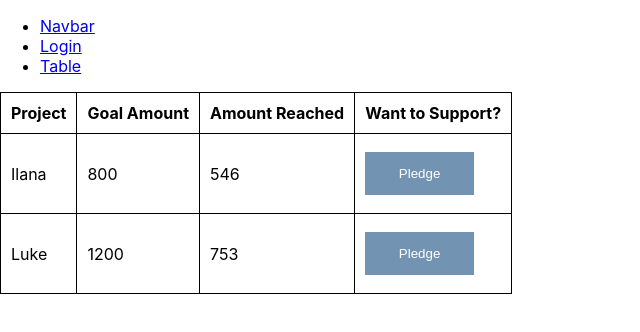
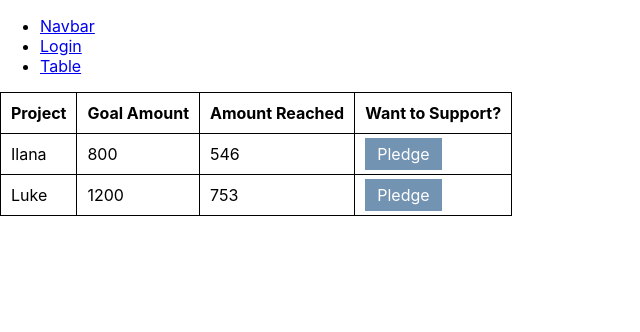
Before and after one commit to luke-bluefintech/PunchBeginnerApp, a React (Create React App) app in the folder it_1_code/: page /table in a window 1280 px wide. Shown: the top 332 px of the page, without its empty margins (0-640 px from the left). Built offline with nearby package versions, Linux system fonts and the light colour scheme.

Commit message:
changed buttons

```diff
--- a/it_1_code/src/table/Table.css
+++ b/it_1_code/src/table/Table.css
@@ -17,10 +17,10 @@ tr {
   }
 
   /* Set a style for all buttons */
-button {
+pledgebutton {
     background-color: #7393B3;
     color: white;
-    padding: 14px 20px;
+    padding: 6px 12px;
     margin: 8px 0;
     border: none;
     cursor: pointer;
--- a/it_1_code/src/table/Table.js
+++ b/it_1_code/src/table/Table.js
@@ -13,13 +13,13 @@ function Table() {
                 <td>Ilana</td>
                 <td>800</td>
                 <td>546</td>
-                <td><button type="pledge">Pledge</button></td>
+                <td><pledgebutton type="pledge">Pledge</pledgebutton></td>
             </tr>
             <tr>
                 <td>Luke</td>
                 <td>1200</td>
                 <td>753</td>
-                <td><button type="pledge">Pledge</button></td>
+                <td><pledgebutton type="pledge">Pledge</pledgebutton></td>
             </tr>
         </table>
     )
```
